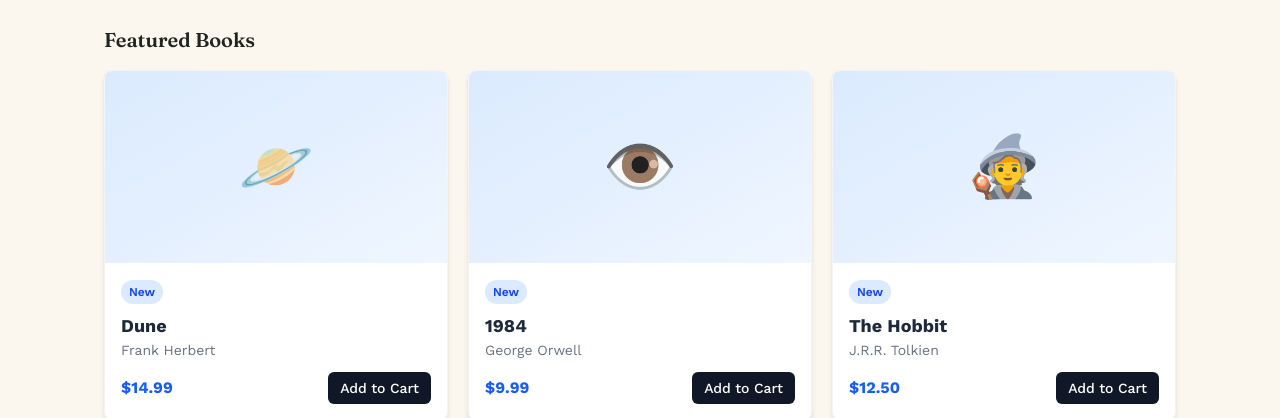
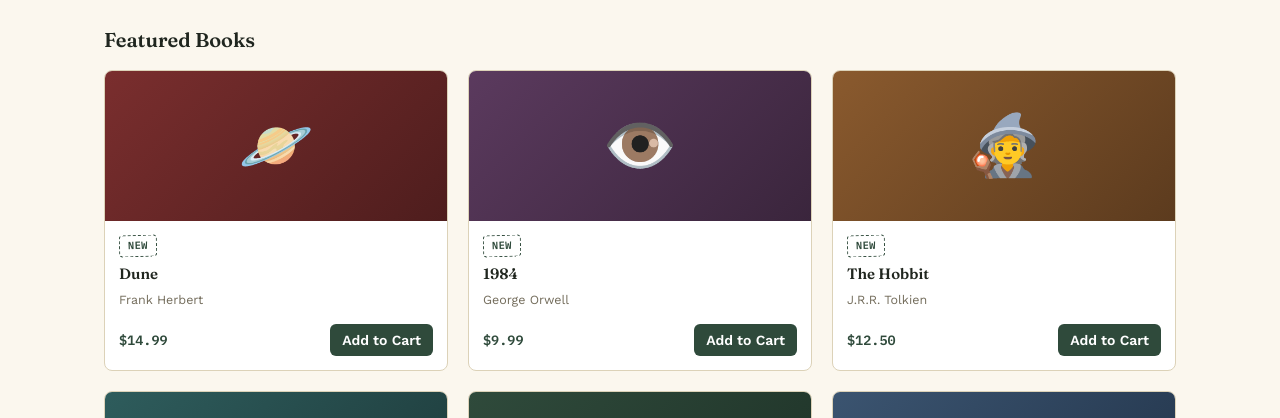
Before and after one commit to anjolnepal/bookstore-exchange, a Next.js app: page / in a window 1280 px wide. Shown: the part 382-800 px from the top of the page. Built offline with nearby package versions, Linux system fonts and the light colour scheme.

Commit message:
chore: update BookCard

```diff
--- a/app/components/BookCard.js
+++ b/app/components/BookCard.js
@@ -1,41 +1,49 @@
-// app/components/BookCard.js
-//
-// This is a "component" — a reusable piece of UI. Instead of writing the same
-// card markup 6 times on the homepage, we write it once here and pass in
-// different data each time using "props" (short for properties).
-//
-// Usage example:
-//   <BookCard title="Dune" author="Frank Herbert" price={14.99} emoji="🪐" />
+// Same props as before (title, author, price, emoji, type) plus one new
+// optional prop, `id`, used only to pick a consistent spine color per
+// book. Nothing about how this component is called needs to change
+// except adding id={book.id} in the .map() call in page.js.
 
-export default function BookCard({ title, author, price, emoji, type }) {
+const SPINE_PALETTE = [
+  ['#3B5470', '#22344A'],
+  ['#7A2E2E', '#4E1D1D'],
+  ['#5B3A5E', '#3A253C'],
+  ['#8A5A2E', '#5C3B1E'],
+  ['#2E5C5C', '#1D3A3A'],
+  ['#2F4A3B', '#1E3227'],
+];
+
+function spineGradient(id = 0) {
+  const [c1, c2] = SPINE_PALETTE[id % SPINE_PALETTE.length];
+  return `linear-gradient(135deg, ${c1}, ${c2})`;
+}
+
+export default function BookCard({ id, title, author, price, emoji, type }) {
+  const isExchange = type === 'exchange';
+
   return (
-    <div className="group bg-white rounded-lg shadow-md hover:shadow-xl transition-shadow duration-200 overflow-hidden border border-gray-100">
-      {/* Cover placeholder — swap this for a real <img> once Cloudinary is wired in */}
-      <div className="h-48 bg-gradient-to-br from-blue-100 to-blue-50 flex items-center justify-center text-6xl">
+    <div className="group bg-white rounded-lg border border-line overflow-hidden transition hover:-translate-y-0.5 hover:shadow-lg flex flex-col">
+      <div
+        className="h-[150px] flex items-center justify-center text-6xl"
+        style={{ background: spineGradient(id) }}
+      >
         {emoji}
       </div>
-
-      <div className="p-4">
-        {/* Small badge showing whether this is a new book or an exchange listing */}
+      <div className="p-3.5 flex flex-col gap-1.5 flex-1">
         <span
-          className={`inline-block text-xs font-semibold px-2 py-1 rounded-full mb-2 ${
-            type === 'exchange'
-              ? 'bg-orange-100 text-orange-700'
-              : 'bg-blue-100 text-blue-700'
-          }`}
+          className={`stamp ${isExchange ? 'stamp-exchange' : 'stamp-new'} self-start`}
         >
-          {type === 'exchange' ? 'For Exchange' : 'New'}
+          {isExchange ? 'For Exchange' : 'New'}
         </span>
-
-        <h3 className="text-lg font-bold text-gray-800 truncate">{title}</h3>
-        <p className="text-sm text-gray-500 mb-2">{author}</p>
-
-        <div className="flex items-center justify-between mt-3">
-          <span className="text-blue-600 font-bold">
-            {type === 'exchange' ? 'Swap' : `$${price.toFixed(2)}`}
+        <h3 className="font-display font-semibold text-[15px] truncate">
+          {title}
+        </h3>
+        <p className="text-muted text-[12.5px]">{author}</p>
+        <div className="flex items-center justify-between pt-2 mt-auto">
+          <span className="font-mono font-semibold text-spine text-[13.5px]">
+            {isExchange ? 'Swap' : `$${price.toFixed(2)}`}
           </span>
-          <button className="text-sm font-medium bg-gray-900 text-white px-3 py-1.5 rounded-md group-hover:bg-blue-600 transition-colors">
-            {type === 'exchange' ? 'Request' : 'Add to Cart'}
+          <button className="bg-spine group-hover:bg-spine-dark text-white text-sm font-semibold px-3 py-1.5 rounded-md transition-colors">
+            {isExchange ? 'Request' : 'Add to Cart'}
           </button>
         </div>
       </div>
```
